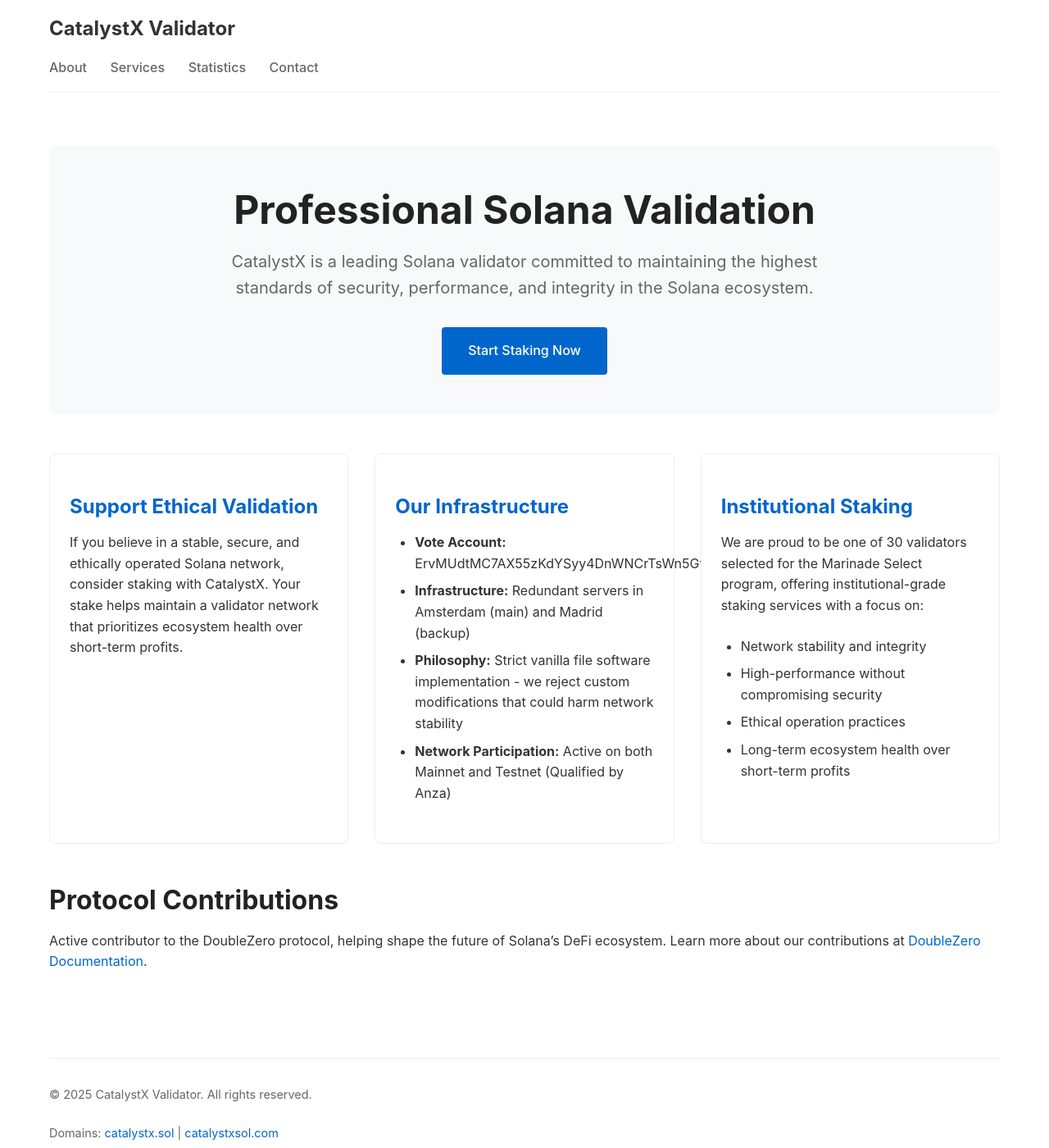
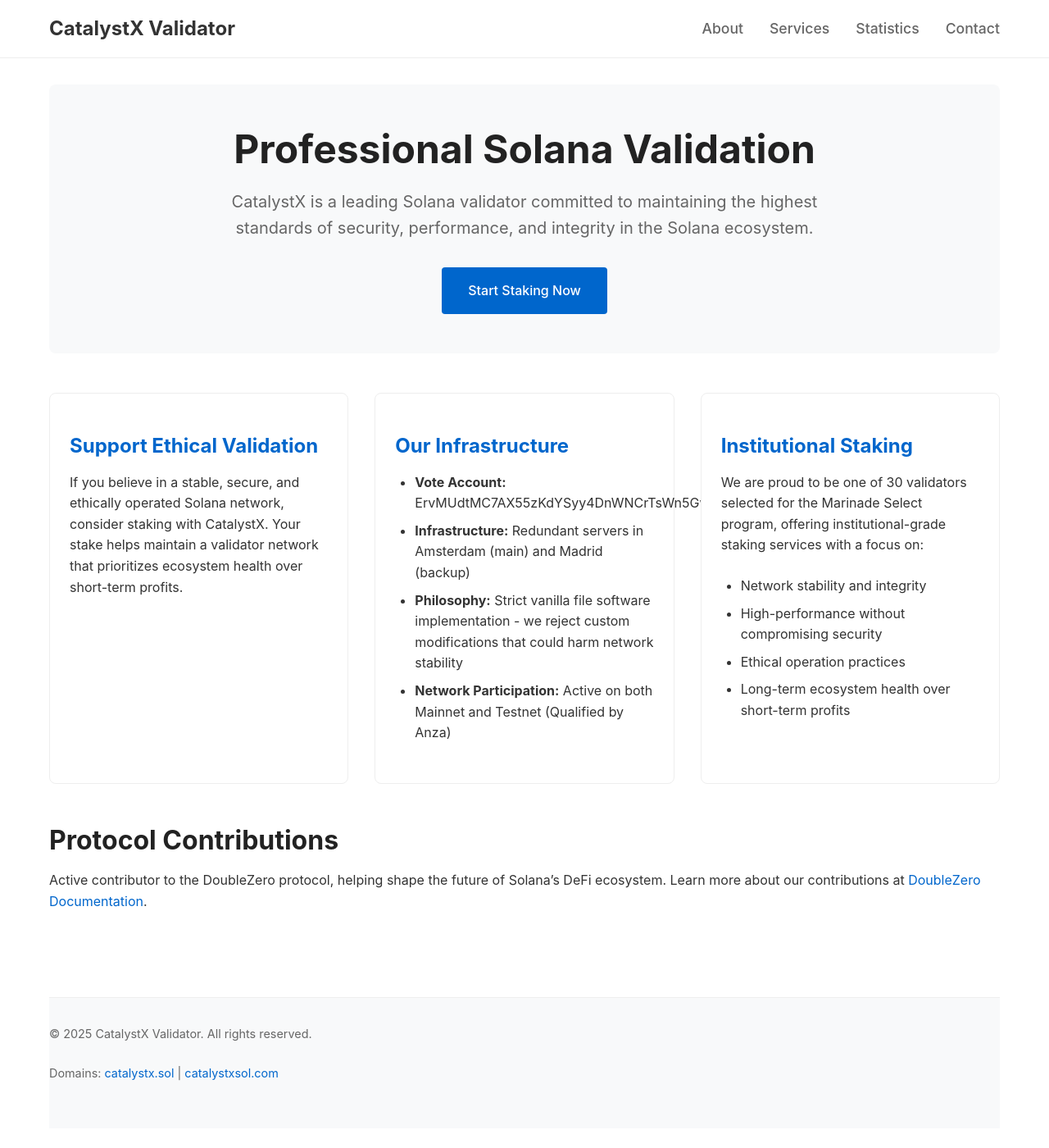
Before and after one commit to T3chie-404/catalystx-website, a Jekyll site: the page built from index.md, in a window 1280 px wide and 1400 px high. Shown: the whole window at 82% size. Built offline with Jekyll 4.4.1, drawn with Linux system fonts in a browser that asks for light colours.

Commit message:
Improve header layout and navigation styling

```diff
--- a/_layouts/default.html
+++ b/_layouts/default.html
@@ -11,6 +11,12 @@
             font-family: -apple-system, BlinkMacSystemFont, "Segoe UI", Roboto, Helvetica, Arial, sans-serif;
             line-height: 1.6;
             color: #333;
+            margin: 0;
+            padding: 0;
+        }
+
+        /* Container */
+        .container {
             max-width: 1200px;
             margin: 0 auto;
             padding: 0 20px;
@@ -18,9 +24,19 @@
 
         /* Header and Navigation */
         header {
+            background: #fff;
+            border-bottom: 1px solid #eee;
+            position: sticky;
+            top: 0;
+            z-index: 1000;
             padding: 1rem 0;
-            border-bottom: 1px solid #eee;
-            margin-bottom: 2rem;
+        }
+
+        .header-content {
+            display: flex;
+            justify-content: space-between;
+            align-items: center;
+            flex-wrap: wrap;
         }
 
         .site-title {
@@ -28,18 +44,25 @@
             font-weight: bold;
             color: #333;
             text-decoration: none;
+            margin-right: 2rem;
         }
 
         nav {
-            margin-top: 1rem;
+            display: flex;
+            align-items: center;
         }
 
         nav a {
             color: #666;
             text-decoration: none;
-            margin-right: 1.5rem;
+            margin-left: 2rem;
             font-weight: 500;
             transition: color 0.2s;
+            font-size: 1.1rem;
+        }
+
+        nav a:first-child {
+            margin-left: 0;
         }
 
         nav a:hover {
@@ -93,6 +116,7 @@
             border-top: 1px solid #eee;
             color: #666;
             font-size: 0.9rem;
+            background: #f8f9fa;
         }
 
         /* Mobile menu */
@@ -103,33 +127,54 @@
             font-size: 1.5rem;
             cursor: pointer;
             padding: 0.5rem;
+            color: #333;
         }
 
         @media (max-width: 768px) {
+            .header-content {
+                flex-direction: column;
+                align-items: flex-start;
+            }
+
+            .site-title {
+                margin-bottom: 1rem;
+            }
+
             .menu-toggle {
                 display: block;
+                position: absolute;
+                top: 1rem;
+                right: 1rem;
             }
 
             nav {
                 display: none;
                 width: 100%;
+                flex-direction: column;
+                align-items: flex-start;
             }
 
             nav.active {
-                display: block;
+                display: flex;
             }
 
             nav a {
                 display: block;
                 padding: 0.5rem 0;
-                margin: 0;
+                margin: 0.5rem 0;
+                width: 100%;
                 border-bottom: 1px solid #eee;
+            }
+
+            nav a:first-child {
+                margin-top: 1rem;
             }
         }
     </style>
 </head>
 <body>
     <header>
+        <div class="container">
             <div class="header-content">
                 <a href="{{ '/' | relative_url }}" class="site-title">{{ site.title }}</a>
                 <button class="menu-toggle" onclick="toggleMenu()">☰</button>
@@ -140,8 +185,10 @@
                     <a href="{{ '/contact' | relative_url }}">Contact</a>
                 </nav>
             </div>
+        </div>
     </header>
 
+    <div class="container">
         <main>
             {{ content }}
         </main>
@@ -150,6 +197,7 @@
             <p>&copy; {{ site.time | date: '%Y' }} {{ site.title }}. All rights reserved.</p>
             <p>Domains: <a href="https://catalystx.sol">catalystx.sol</a> | <a href="https://catalystxsol.com">catalystxsol.com</a></p>
         </footer>
+    </div>
 
     <script>
         function toggleMenu() {
```
Lines whose indentation alone changed are shown as unchanged.
